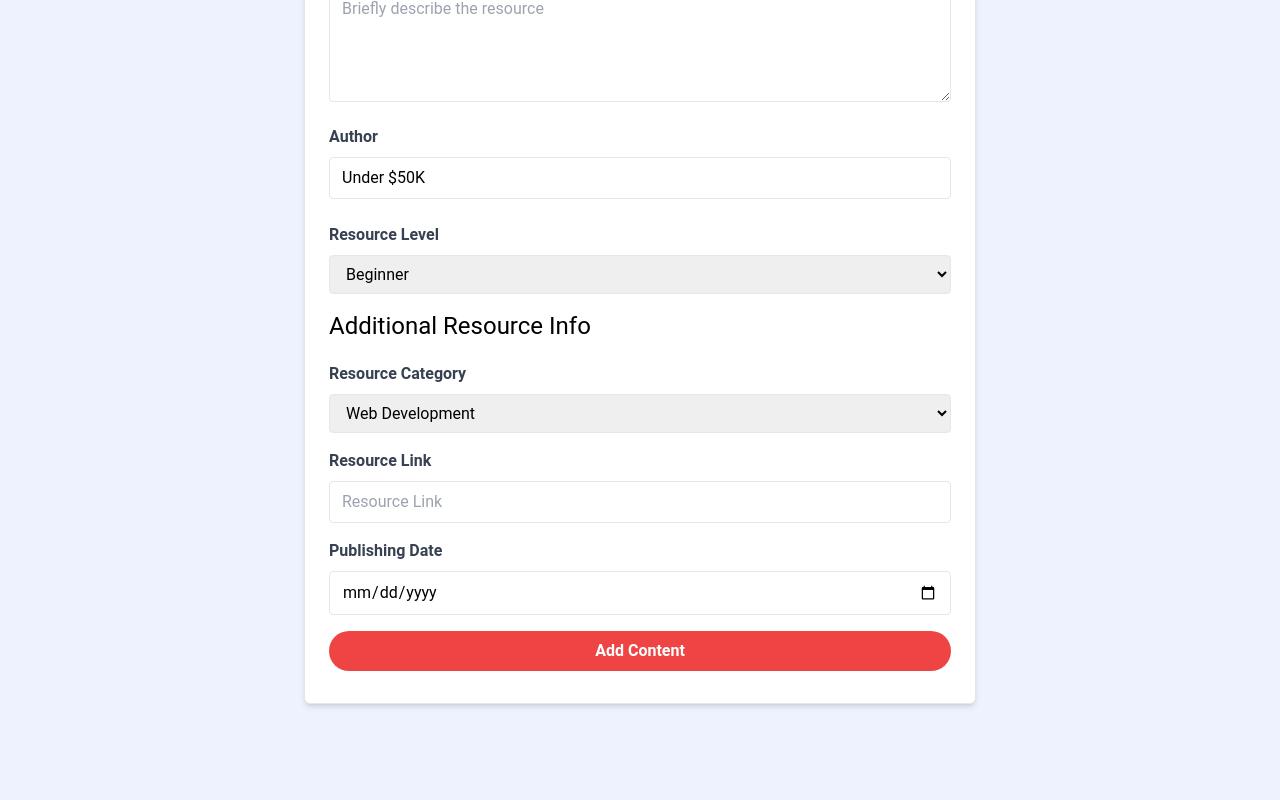
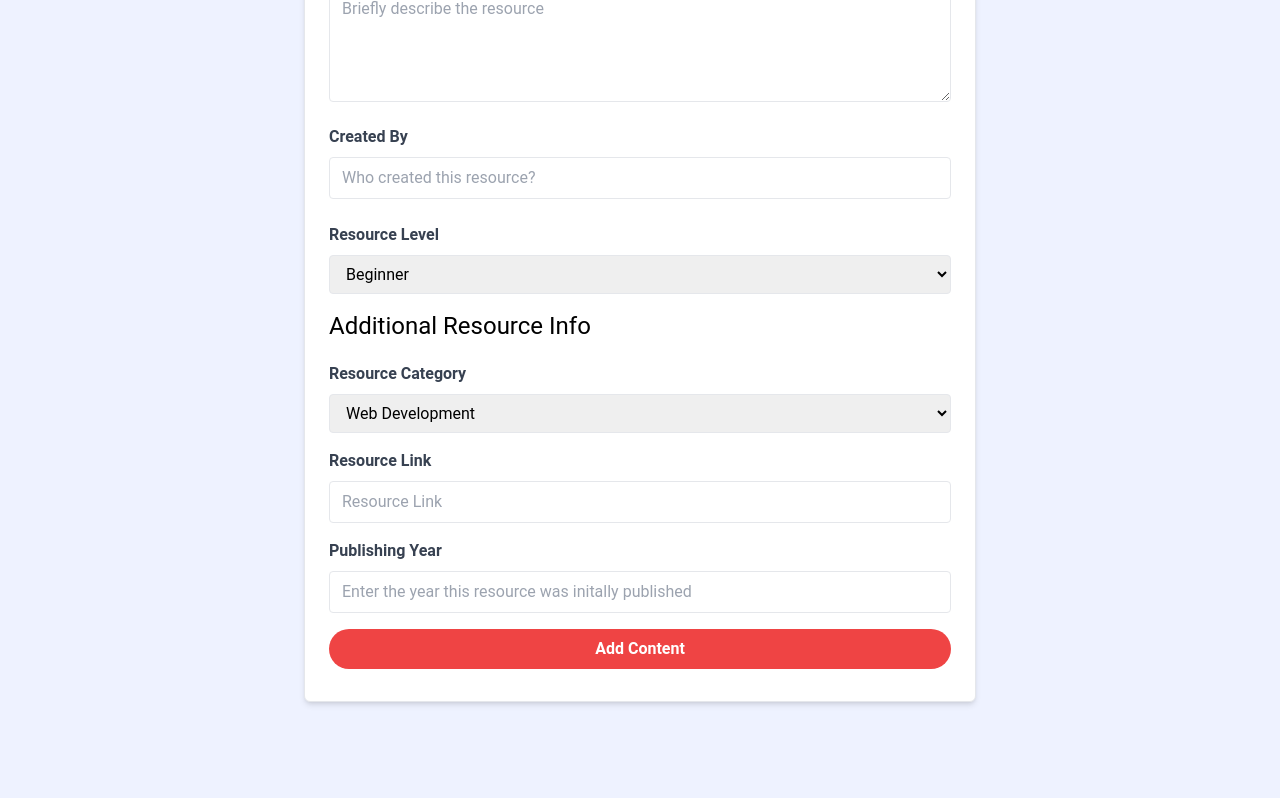
Before and after one commit to jolyssa/edu-resources, a React (Vite) app: page /add-content in a window 1280 px wide. Shown: the part 499-1299 px from the top of the page. Built offline with nearby package versions, Linux system fonts and the light colour scheme.

Commit message:
we are done for now!! future: change names of p much all files,add asterisks beside required fields, add filter for categories/types

```diff
--- a/src/components/JobListing.jsx
+++ b/src/components/JobListing.jsx
@@ -28,7 +28,7 @@ const JobListing = ({ content }) => {
 
                 <button onClick={() => setShowFullDescription((prevState) => !prevState)} className="text-red-500 mb-5 hover:text-red-400 text-xs">{showFullDescription ? 'Less' : 'More'}</button>
 
-                <h3 className="text-red-500 mb-2">Made By: {content.author}</h3>
+                <h3 className="text-red-500 mb-2">Created By: {content.createdBy}</h3>
 
                 <div className="border border-gray-100 mb-5"></div>
 
--- a/src/content.json
+++ b/src/content.json
@@ -4,9 +4,9 @@
       "id": "1",
       "title": "Tech Interview Cheat Sheet",
       "type": "Repository",
+      "level": "Intermediate",
       "description": "This list is meant to be both a quick guide and reference for further research into these topics. It's basically a summary of that comp sci course you never took or forgot about, so there's no way it can cover everything in depth.",
-        "level": "Intermediate",
-        "author": "tsiege",
+      "createdBy": "tsiege",
       "info": {
         "category": "Career Development",
         "link": "https://github.com/tsiege/Tech-Interview-Cheat-Sheet",
@@ -17,9 +17,9 @@
       "id": "2",
       "title": "free-for.dev",
       "type": "Repository",
-        "description": "Developers and Open Source authors now have many services offering free tiers, but finding them all takes time to make informed decisions. This is a list of software (SaaS, PaaS, IaaS, etc.) and other offerings with free developer tiers. The scope of this particular list is limited to things that infrastructure developers (System Administrator, DevOps Practitioners, etc.) are likely to find useful. We love all the free services out there, but it would be good to keep it on topic. It's a grey line sometimes, so this is opinionated; please don't feel offended if I don't accept your contribution. This list results from Pull Requests, reviews, ideas, and work done by 1600+ people. You can also help by sending Pull Requests to add more services or remove ones whose offerings have changed or been retired.",
+      "description": "Developers and Open Source creators now have many services offering free tiers, but finding them all takes time to make informed decisions. This is a list of software (SaaS, PaaS, IaaS, etc.) and other offerings with free developer tiers. The scope of this particular list is limited to things that infrastructure developers (System Administrator, DevOps Practitioners, etc.) are likely to find useful. We love all the free services out there, but it would be good to keep it on topic. It's a grey line sometimes, so this is opinionated; please don't feel offended if I don't accept your contribution. This list results from Pull Requests, reviews, ideas, and work done by 1600+ people. You can also help by sending Pull Requests to add more services or remove ones whose offerings have changed or been retired.",
       "level": "Everyone",
-        "author": "ripienaar",
+      "createdBy": "ripienaar",
       "info": {
         "category": "General Skills",
         "link": "https://github.com/ripienaar/free-for-dev",
@@ -32,7 +32,7 @@
       "type": "Website",
       "description": "Tech Interview Handbook goes straight to the point and tells you the minimum you need to know to excel in your technical interviews. Having personally gone through the interviewing process, it was frustrating to have to find resources from everywhere to prepare for my technical interviews. This handbook contains the essence of technical interviewing I gathered over my last job hunt, which allowed me to clinch 9 offers out of 11 top Bay Area companies - Google, Airbnb, Palantir, Dropbox, Lyft, and some startups! A senior Netflix engineer used Tech Interview Handbook and got 7 offers from 7 companies with the top offer being $800k USD 🤯!",
       "level": "Everyone",
-        "author": "Yangshun Tay",
+      "createdBy": "Yangshun Tay",
       "info": {
         "category": "Career Development",
         "link": "https://www.techinterviewhandbook.org/",
@@ -45,7 +45,7 @@
       "type": "Website",
       "description": "Node.js is an open-source server side runtime environment built on Chrome's V8 JavaScript engine. It provides an event driven, non-blocking (asynchronous) I/O and cross-platform runtime environment for building highly scalable server-side applications using JavaScript. Learn more about Node.js here!",
       "level": "Beginner",
-        "author": "Pradeep Kumar",
+      "createdBy": "Pradeep Kumar",
       "info": {
         "category": "Web Development",
         "link": "https://learning-zone.github.io/nodejs-basics/",
@@ -58,7 +58,7 @@
       "type": "Website",
       "description": "⚡ A Guide for the concept of Flexbox and responsive design. Simply set the attributes as you needed and copy the CSS code. 🎉",
       "level": "Beginner",
-        "author": "Sourav Dey",
+      "createdBy": "Sourav Dey",
       "info": {
         "category": "Web Development",
         "link": "https://flexbox-guide-souravdey777.vercel.app/",
@@ -71,7 +71,7 @@
       "type": "Repository",
       "description": "Find the perfect website template for you in this list of over 150+ resources at your disposal.",
       "level": "Everyone",
-        "author": "learning-zone",
+      "createdBy": "learning-zone",
       "info": {
         "category": "Web Development",
         "link": "https://github.com/learning-zone/website-templates",
@@ -84,7 +84,7 @@
       "type": "Website",
       "description": "A collective list of free API's.",
       "level": "Everyone",
-        "author": "public-apis",
+      "createdBy": "public-apis",
       "info": {
         "category": "Web Development",
         "link": "https://apilayer.com/",
@@ -97,7 +97,7 @@
       "type": "Repository",
       "description": "📝 Algorithms and data structures implemented in JavaScript with explanations and links to further readings",
       "level": "Beginner",
-        "author": "trekhleb",
+      "createdBy": "trekhleb",
       "info": {
         "category": "Data Structures and Algorithms",
         "link": "https://github.com/trekhleb/javascript-algorithms",
@@ -106,16 +106,42 @@
     },
     {
       "id": "9",
-        "title": "",
-        "type": "",
+      "title": "Frontend Handbook",
+      "type": "Repository",
+      "level": "Everyone",
       "description": "This is a practical guide that anyone can use to learn front-end. It outlines and discusses the practice of front-end engineering: how to learn it and what tools to use when practicing it. The purpose of writing this manual is twofold: first, to provide a professional resource including learning materials and development tools for potential and practicing front-end developers; second, the manual can be used by managers, CTOs, instructors, and headhunters as an insight into the practice of front-end development. The content of this manual supports web technologies (HTML, CSS, DOM, and JavaScript), and the solutions provided in the manual are directly built on these open technologies. The materials and discussions cited in the manual are the best or current problems that front-end developers need to face.",
-        "level": "Everyone",
-        "author": "dq",
+      "createdBy": "dq",
       "info": {
         "category": "Web Development",
         "link": "https://github.com/dwqs/front-end-handbook",
         "published": "2015"
       }
+    },
+    {
+      "id": "aa79",
+      "title": "The JS Way",
+      "type": "Book",
+      "level": "Beginner",
+      "description": "This repository contains the English source files for The JavaScript Way book.\n\nYou may browse its content here, but a nicer alternative is the online version which is free to read.\n\nThis book is also available on Leanpub (PDF, EPUB), Amazon (Kindle, paperback) and Educative (interactive course).",
+      "createdBy": "thejsway",
+      "info": {
+        "category": "Web Development",
+        "link": "https://github.com/thejsway/thejsway",
+        "published": "2017-01-01"
+      }
+    },
+    {
+      "id": "22e9",
+      "title": "The Odin Project",
+      "type": "Website",
+      "level": "Everyone",
+      "description": "The Odin Project is one of those \"What I wish I had when I was learning\" resources. Not everyone has access to a computer science education or the funds to attend an intensive coding school and neither of those is right for everyone anyway. This project is designed to fill in the gap for people who are trying to hack it on their own but still want a high quality education.",
+      "createdBy": "Erik Trautman",
+      "info": {
+        "category": "Web Development",
+        "link": "https://www.theodinproject.com/",
+        "published": "2013"
+      }
     }
   ]
 }
--- a/src/pages/AddJobPage.jsx
+++ b/src/pages/AddJobPage.jsx
@@ -4,13 +4,13 @@ import { toast } from "react-toastify"
 
 const AddJobPage = ({ addJobSubmit }) => {
     const [title, setTitle] = useState('')
-    const [type, setType] = useState('Full-Time')
-    const [level, setLevel] = useState('')
+    const [type, setType] = useState('Book')
+    const [level, setLevel] = useState('Beginner')
     const [description, setDescription] = useState('')
-    const [author, setAuthor] = useState('Under $50K')
-    const [category, setCategory] = useState('')
+    const [createdBy, setcreatedBy] = useState('')
+    const [category, setCategory] = useState('Web Development')
     const [link, setLink] = useState('')
-    const [published, setPublished] = useState('')
+    const [published, setPublished] = useState('N/A')
 
     const navigate = useNavigate()
 
@@ -22,7 +22,7 @@ const AddJobPage = ({ addJobSubmit }) => {
             type,
             level,
             description,
-            author,
+            createdBy,
             info: {
                 category,
                 link,
@@ -101,17 +101,17 @@ const AddJobPage = ({ addJobSubmit }) => {
 
                         <div className='mb-4'>
                             <label className='block text-gray-700 font-bold mb-2'>
-                                Author
+                                Created By
                             </label>
                             <input
                                 type='text'
-                                id='author'
-                                name='author'
+                                id='createdBy'
+                                name='createdBy'
                                 className='border rounded w-full py-2 px-3 mb-2'
-                                placeholder='Resource Author'
+                                placeholder='Who created this resource?'
                                 required
-                                value={author}
-                                onChange={(e) => setAuthor(e.target.value)}
+                                value={createdBy}
+                                onChange={(e) => setcreatedBy(e.target.value)}
                             />
                         </div>
 
@@ -119,16 +119,17 @@ const AddJobPage = ({ addJobSubmit }) => {
                             <label htmlFor="type" className="block text-gray-700 font-bold mb-2"
                             >Resource Level</label>
                             <select
-                                id="location"
-                                name="location"
+                                id="level"
+                                name="level"
                                 className="border rounded w-full py-2 px-3"
                                 required
                                 value={level}
                                 onChange={(e) => setLevel(e.target.value)}
                             >
-                                <option value="beginner">Beginner</option>
-                                <option value="intermediate">Intermediate</option>
-                                <option value="advanced">Advanced</option>
+                                <option value="Beginner">Beginner</option>
+                                <option value="Intermediate">Intermediate</option>
+                                <option value="Advanced">Advanced</option>
+                                <option value="Everyone">Everyone</option>
                             </select>
                         </div>
 
@@ -187,13 +188,13 @@ const AddJobPage = ({ addJobSubmit }) => {
                             <label
                                 htmlFor="contact_phone"
                                 className="block text-gray-700 font-bold mb-2"
-                            >Publishing Date</label>
+                            >Publishing Year</label>
                             <input
-                                type="date"
-                                id="contact_phone"
-                                name="contact_phone"
+                                type="number"
+                                id="published"
+                                name="published"
                                 className="border rounded w-full py-2 px-3"
-                                placeholder="Optional phone htmlFor applicants"
+                                placeholder="Enter the year this resource was initally published"
                                 value={published}
                                 onChange={(e) => setPublished(e.target.value)}
                             />
--- a/src/pages/EditJobPage.jsx
+++ b/src/pages/EditJobPage.jsx
@@ -12,7 +12,7 @@ const EditJobPage = ({updateJobSubmit}) => {
     const [type, setType] = useState(content.type)
     const [level, setLevel] = useState(content.level)
     const [description, setDescription] = useState(content.description)
-    const [author, setAuthor] = useState(content.author)
+    const [createdBy, setCreatedBy] = useState(content.createdBy)
     const [category, setCategory] = useState(content.info.category)
     const [link, setLink] = useState(content.info.link)
     const [published, setPublished] = useState(content.info.published)
@@ -29,7 +29,7 @@ const EditJobPage = ({updateJobSubmit}) => {
             type,
             level,
             description,
-            author,
+            createdBy,
             info: {
                 category,
                 link,
@@ -37,6 +37,7 @@ const EditJobPage = ({updateJobSubmit}) => {
             }
         }
         updateJobSubmit(updatedJob)
+
 
         toast.success('Resource updated successfully!')
 
@@ -108,17 +109,17 @@ const EditJobPage = ({updateJobSubmit}) => {
 
                         <div className='mb-4'>
                             <label className='block text-gray-700 font-bold mb-2'>
-                                Author
+                                Created By
                             </label>
                             <input
                                 type='text'
-                                id='author'
-                                name='author'
+                                id='createdBy'
+                                name='createdBy'
                                 className='border rounded w-full py-2 px-3 mb-2'
-                                placeholder='Resource Author'
+                                placeholder='Who created this resource?'
                                 required
-                                value={author}
-                                onChange={(e) => setAuthor(e.target.value)}
+                                value={createdBy}
+                                onChange={(e) => setCreatedBy(e.target.value)}
                             />
                         </div>
 
@@ -133,9 +134,10 @@ const EditJobPage = ({updateJobSubmit}) => {
                                 value={level}
                                 onChange={(e) => setLevel(e.target.value)}
                             >
-                                <option value="beginner">Beginner</option>
-                                <option value="intermediate">Intermediate</option>
-                                <option value="advanced">Advanced</option>
+                                <option value="Beginner">Beginner</option>
+                                <option value="Intermediate">Intermediate</option>
+                                <option value="Advanced">Advanced</option>
+                                <option value="Everyone">Everyone</option>
                             </select>
                         </div>
 
@@ -194,13 +196,13 @@ const EditJobPage = ({updateJobSubmit}) => {
                             <label
                                 htmlFor="contact_phone"
                                 className="block text-gray-700 font-bold mb-2"
-                            >Publishing Date</label>
+                            >Publishing Year</label>
                             <input
-                                type="date"
-                                id="contact_phone"
-                                name="contact_phone"
+                                type="number"
+                                id="published"
+                                name="published"
                                 className="border rounded w-full py-2 px-3"
-                                placeholder="Optional phone htmlFor applicants"
+                                placeholder="Enter the year this resource was initally published"
                                 value={published}
                                 onChange={(e) => setPublished(e.target.value)}
                             />
@@ -208,7 +210,7 @@ const EditJobPage = ({updateJobSubmit}) => {
 
                         <div>
                             <button
-                                className="bg-indigo-500 hover:bg-indigo-600 text-white font-bold py-2 px-4 rounded-full w-full focus:outline-none focus:shadow-outline"
+                                className="bg-red-500 hover:bg-red-400 text-white font-bold py-2 px-4 rounded-full w-full focus:outline-none focus:shadow-outline"
                                 type="submit"
                             >
                                 Update Content
--- a/src/pages/JobPage.jsx
+++ b/src/pages/JobPage.jsx
@@ -11,12 +11,12 @@ const JobPage = ({deleteJob}) => {
     const content = useLoaderData()
 
 
-    const onDeleteClick = (jobId) => {
+    const onDeleteClick = (contentId) => {
         const confirm = window.confirm('Are you sure you want to delete this listing?')
 
         if(!confirm) return
 
-        deleteJob(jobId)
+        deleteJob(contentId)
 
         toast.success('Resource deleted successfully!')
 
@@ -64,9 +64,9 @@ const JobPage = ({deleteJob}) => {
                                     {content.description}
                                 </p>
 
-                                <h3 className="text-red-800 text-lg font-bold mb-2">Made By</h3>
+                                <h3 className="text-red-800 text-lg font-bold mb-2">Created By</h3>
 
-                                <p className="mb-4">{content.author}</p>
+                                <p className="mb-4">{content.createdBy}</p>
                             </div>
                         </main>
 
@@ -100,7 +100,7 @@ const JobPage = ({deleteJob}) => {
                                 <h3 className="text-2xl font-bold italic mb-6">Manage Content</h3>
                                 <Link
                                     to={`/edit-content/${content.id}`}
-                                    className="bg-lime-700 hover:bg-lime-600 text-white text-center font-bold py-2 px-4 rounded-full w-full focus:outline-none focus:shadow-outline mt-4 block"
+                                    className="bg-amber-400 hover:bg-amber-300 text-white text-center font-bold py-2 px-4 rounded-full w-full focus:outline-none focus:shadow-outline mt-4 block"
                                 >Edit Content
                                 </Link>
                                 <button onClick={() => onDeleteClick(content.id)}
```
Also changed, not shown: src/App.jsx (+6 -10 lines). Lines whose indentation alone changed are shown as unchanged.
